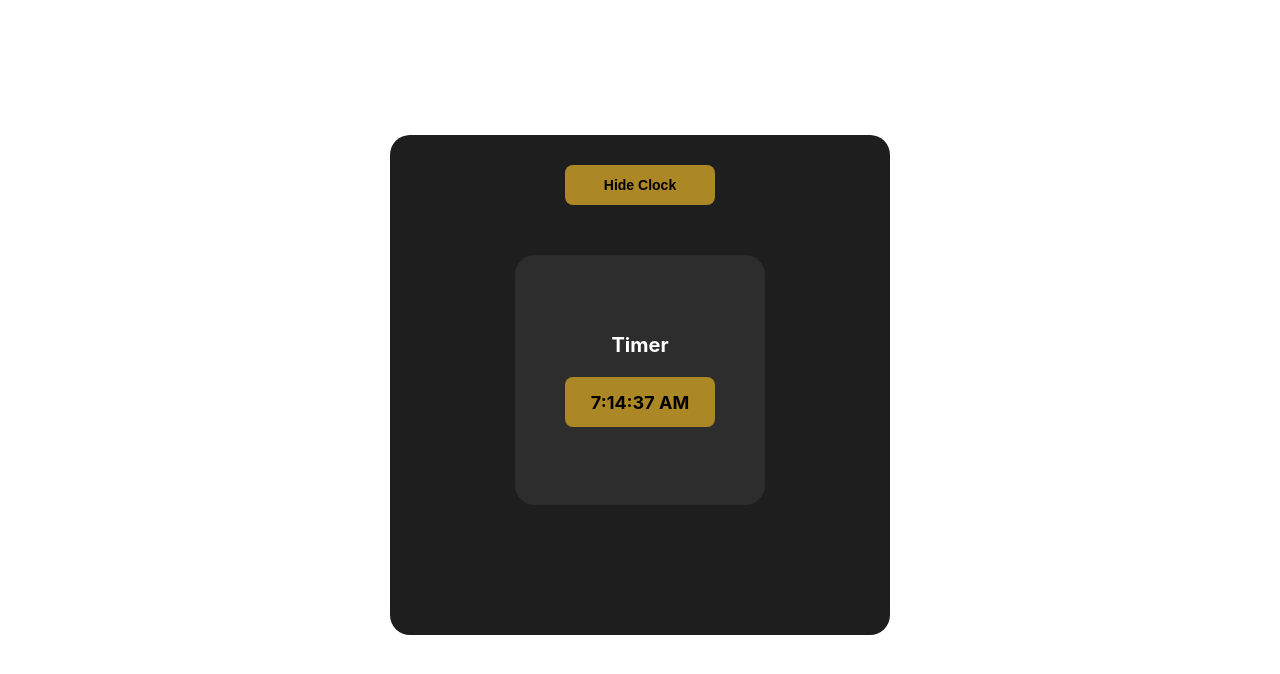
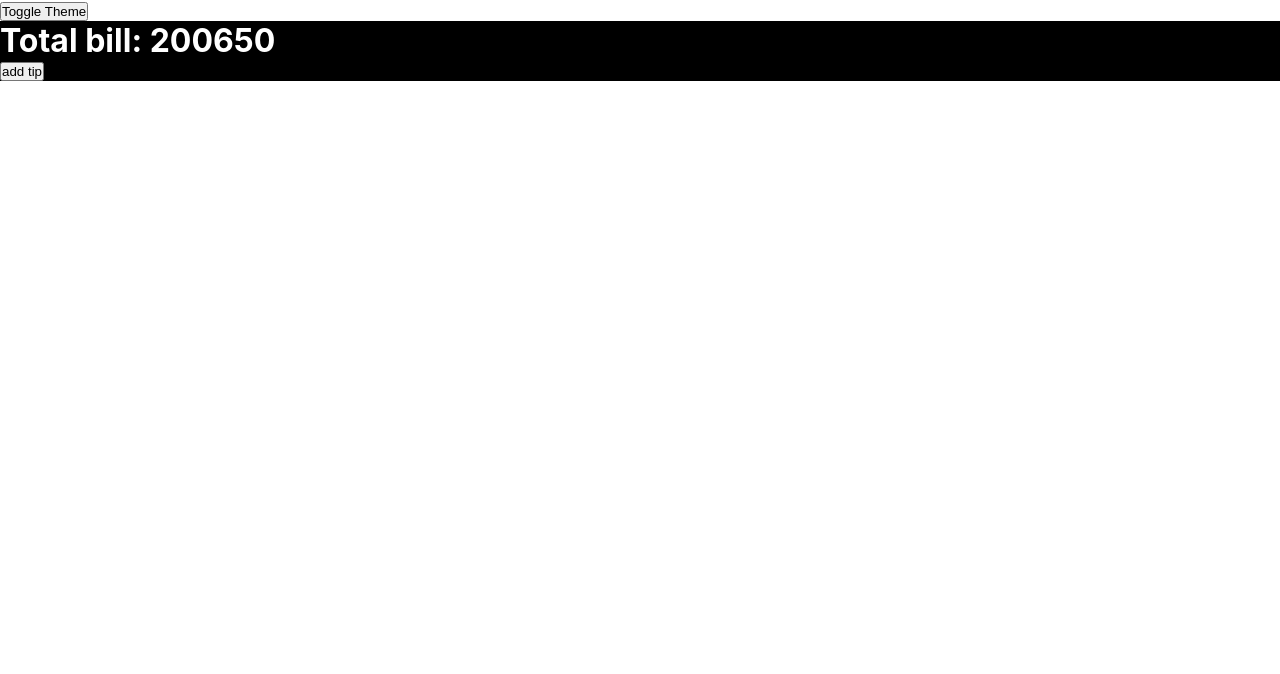
Before and after one commit to veerapraveenkumar-k/React_Hooks, a React (Create React App) app in the folder hooks_app/: page / in a window 1280 px wide. Shown: the top 674 px of the page. Built offline with nearby package versions, Linux system fonts and the light colour scheme.

Commit message:
adding CartApp using useMemo Hook

```diff
--- a/hooks_app/src/App.js
+++ b/hooks_app/src/App.js
@@ -1,9 +1,10 @@
 import TaskApp from './Components/State Hook'
 import ClockApp from './Components/Effect Hook'
+import ResturaentCartApp from './Components/Memo Hook'
 import './App.css';
 
 function App() {
-  return <ClockApp/>
+  return <ResturaentCartApp/>
 }
 
 export default App;
--- /dev/null
+++ b/hooks_app/src/Components/Memo Hook/index.js
@@ -0,0 +1,46 @@
+import { useMemo, useState } from 'react'
+import './index.css'
+
+const ResturaentCartApp = () => {
+    const [isDark, changeTheme] = useState(true)
+    const [items, addItems] = useState([
+        {
+            name: 'laptop',
+            price: 200000,
+        },
+        {
+            name: 'book',
+            price: 200,
+        },
+        {
+            name: 'mouse',
+            price: 400,
+        }
+    ])
+    const [tip, addTip] = useState(50)
+
+    const themeStyle = useMemo(() => {
+        console.log('Theme Changed')
+        return {
+            backgroundColor: isDark ? 'black': 'white',
+            color: isDark ? 'white': 'black'
+        }
+    }, [isDark])
+
+    const totalBill = useMemo(() => {
+        console.log('Total bill Changed')
+        return items.reduce((acc, product) => (acc + product.price), 0) + tip
+    }, [items, tip])
+
+    return (
+        <div className='cart-bg'>
+            <nav className='header'><button className='theme-btn' onClick={() => changeTheme(curr => !curr)}>Toggle Theme</button></nav>
+            <div style={themeStyle}>
+                <h1>Total bill: {totalBill}</h1>
+                <button onClick={() => addTip(curr => curr + 10)}>add tip</button>
+            </div>
+        </div>
+    )
+}
+
+export default ResturaentCartApp
```
Also changed, not shown: hooks_app/src/Components/Memo Hook/index.css (added).
